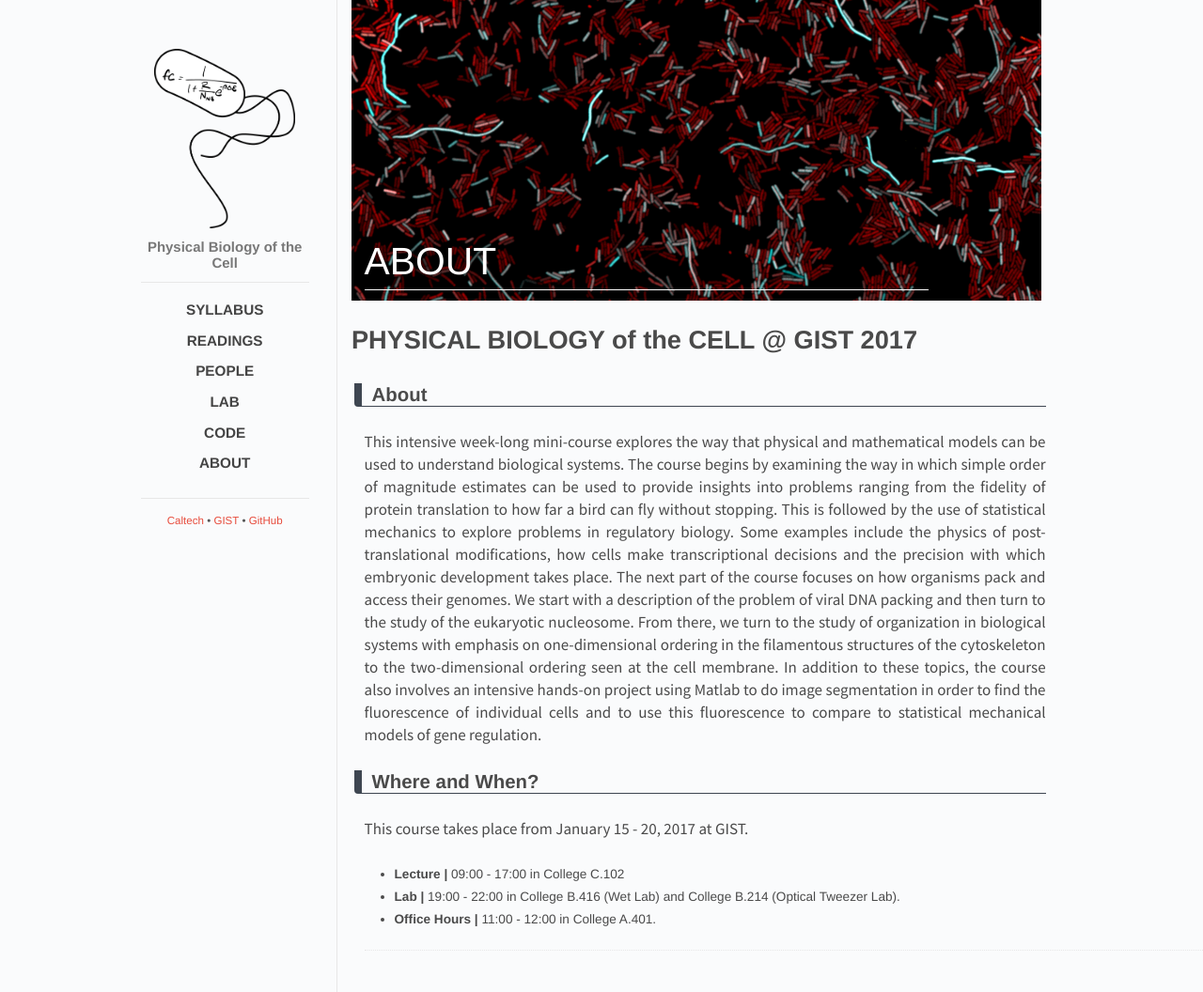
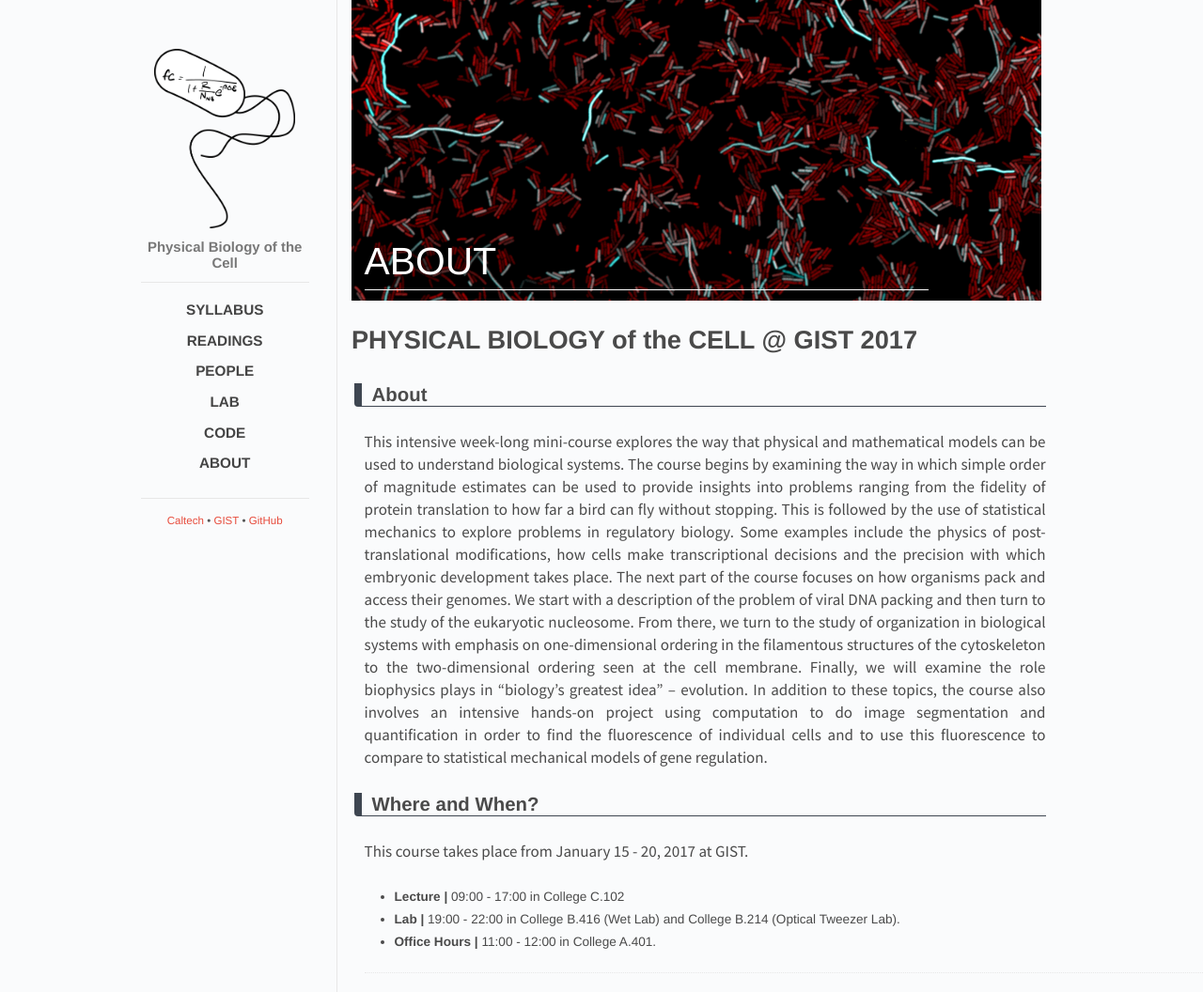
Before and after one commit to RPGroup-PBoC/gist_pboc_2017, a Jekyll site: the page built from _posts/2013-12-09-about.md, in a window 1280 px wide. Shown: the whole page at 94% size. Built offline with Jekyll 4.4.1, drawn with Linux system fonts in a browser that asks for light colours.

Commit message:
Update 2013-12-09-about.md

```diff
--- a/_posts/2013-12-09-about.md
+++ b/_posts/2013-12-09-about.md
@@ -20,9 +20,9 @@ pack and access their genomes. We start with a description of the problem of
 viral DNA packing and then turn to the study of the eukaryotic nucleosome. From
 there, we turn to the study of organization in biological systems with emphasis
 on one-dimensional ordering in the filamentous structures of the cytoskeleton
-to the two-dimensional ordering seen at the cell membrane. In addition to these
-topics, the course also involves an intensive hands-on project using Matlab to
-do image segmentation in order to find the fluorescence of individual cells and
+to the two-dimensional ordering seen at the cell membrane. Finally, we will examine the role biophysics plays in "biology's greatest idea" -- evolution. In addition to these
+topics, the course also involves an intensive hands-on project using computation to
+do image segmentation and quantification in order to find the fluorescence of individual cells and
 to use this fluorescence to compare to statistical mechanical models of gene
 regulation.
 
```
